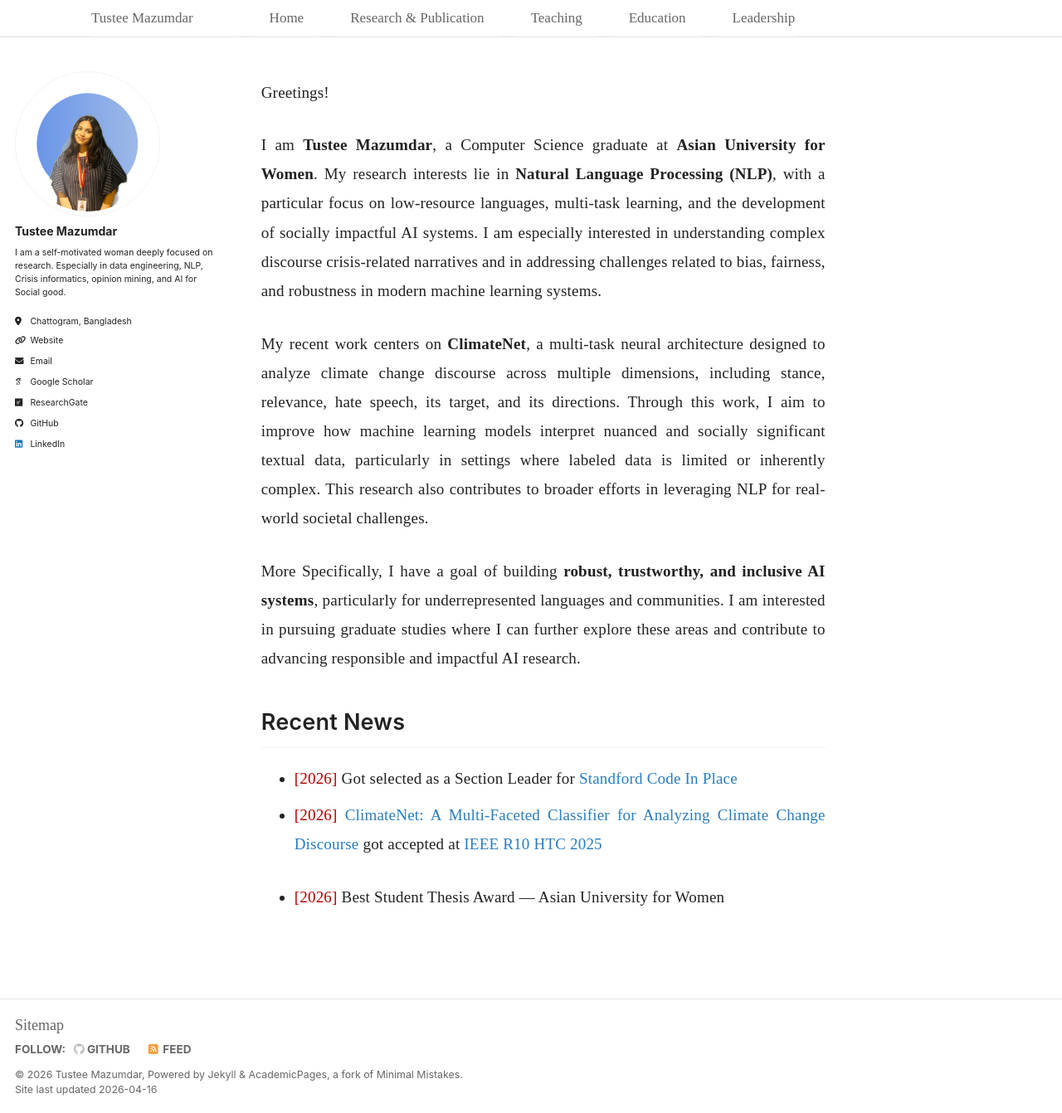
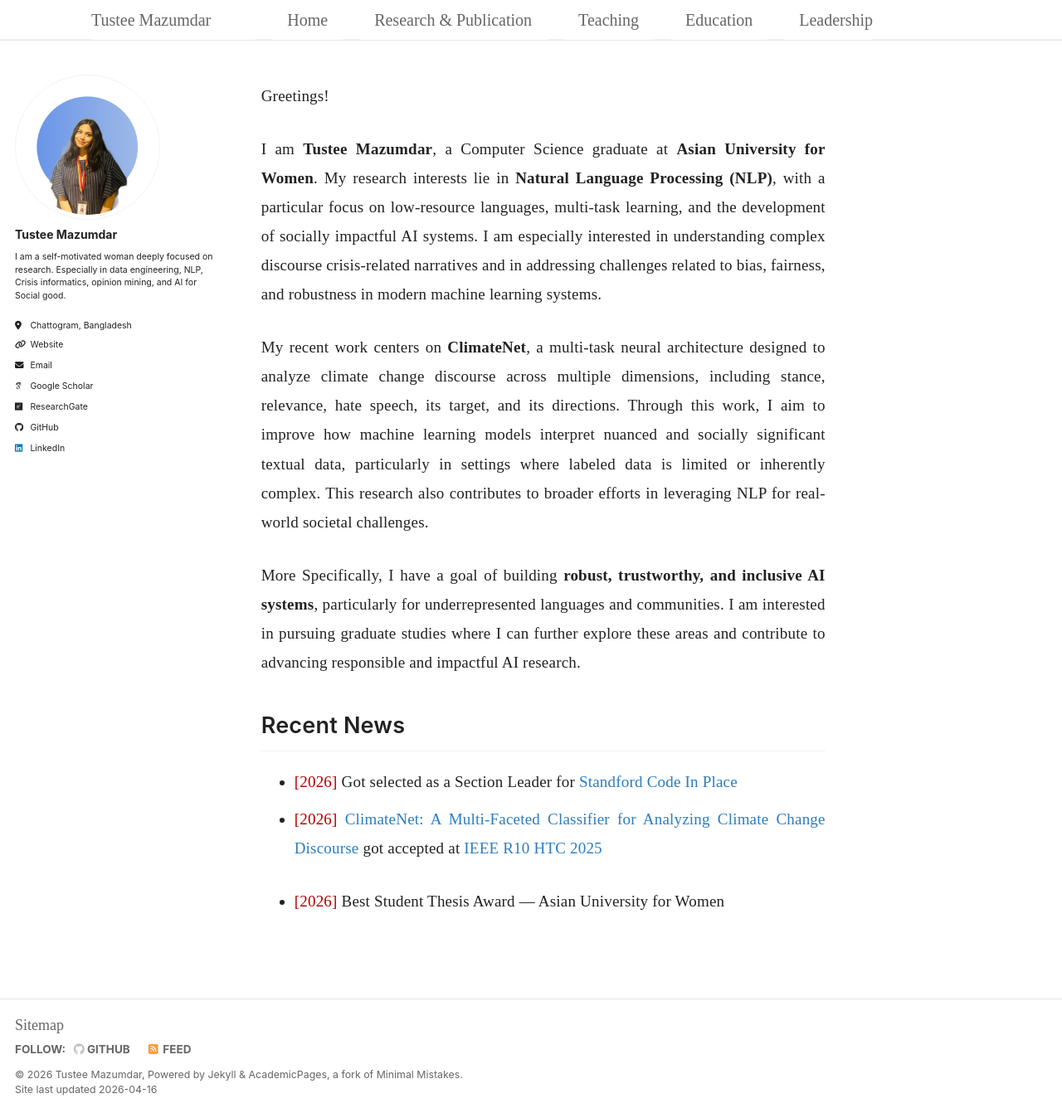
Before and after one commit to TusteeMazumdar/TusteeMazumdar.github.io, a Jekyll site: the page built from _pages/about.md, in a window 1280 px wide and 1342 px high. Shown: the whole window at 83% size. Built offline with Jekyll 4.4.1, drawn with Linux system fonts in a browser that asks for light colours; some web fonts are replaced; a script bundle is joined from its source files by our own code; library files that are not in the unit come from our copies.

Commit message:
Update main.scss

```diff
--- a/assets/css/main.scss
+++ b/assets/css/main.scss
@@ -218,7 +218,7 @@ body {
 
 /* Increase menu font size */
 .masthead__menu-item a {
-  font-size: 17px;   /* you can tweak: 16–18 */
+  font-size: 20px;   /* you can tweak: 16–18 */
   font-weight: 400;
 }
 
```
